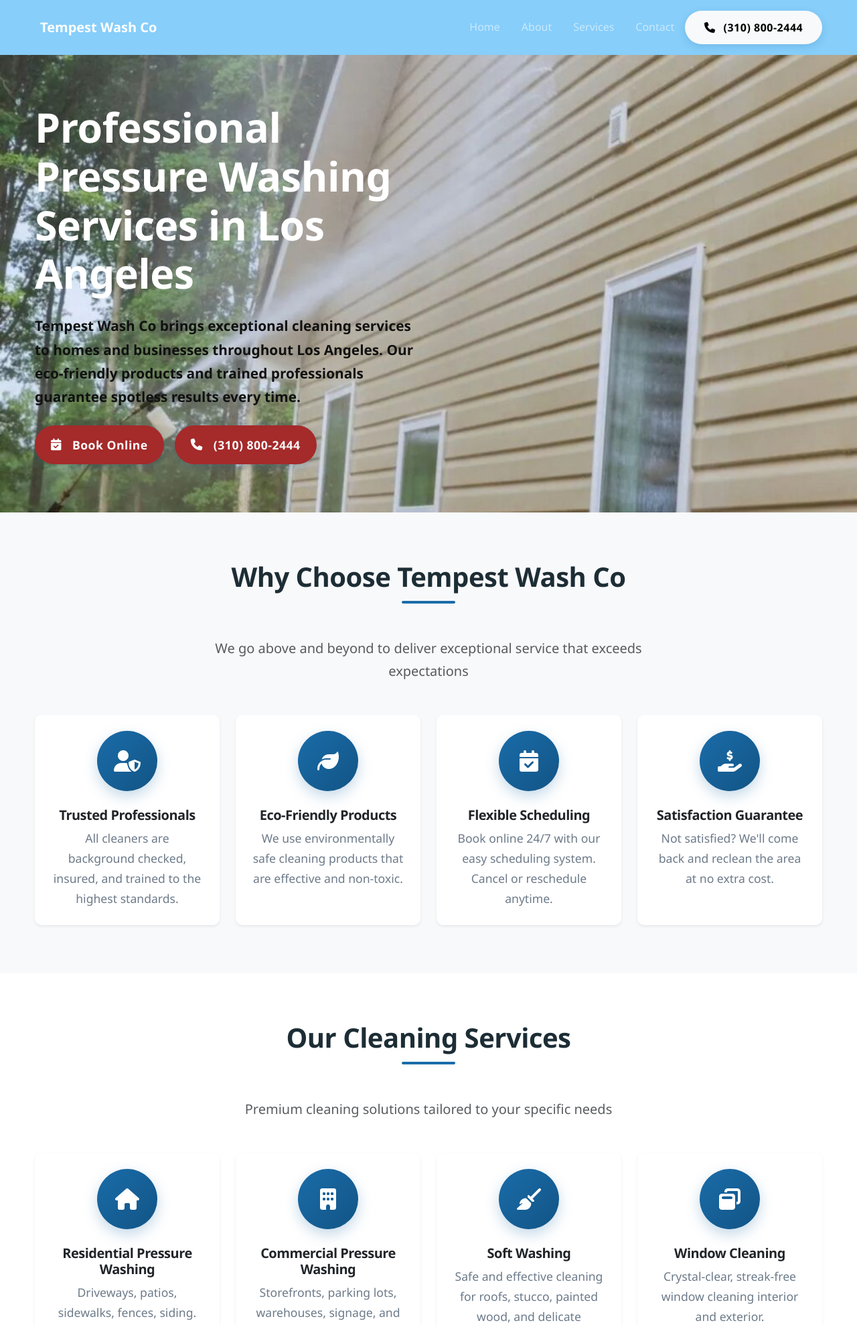
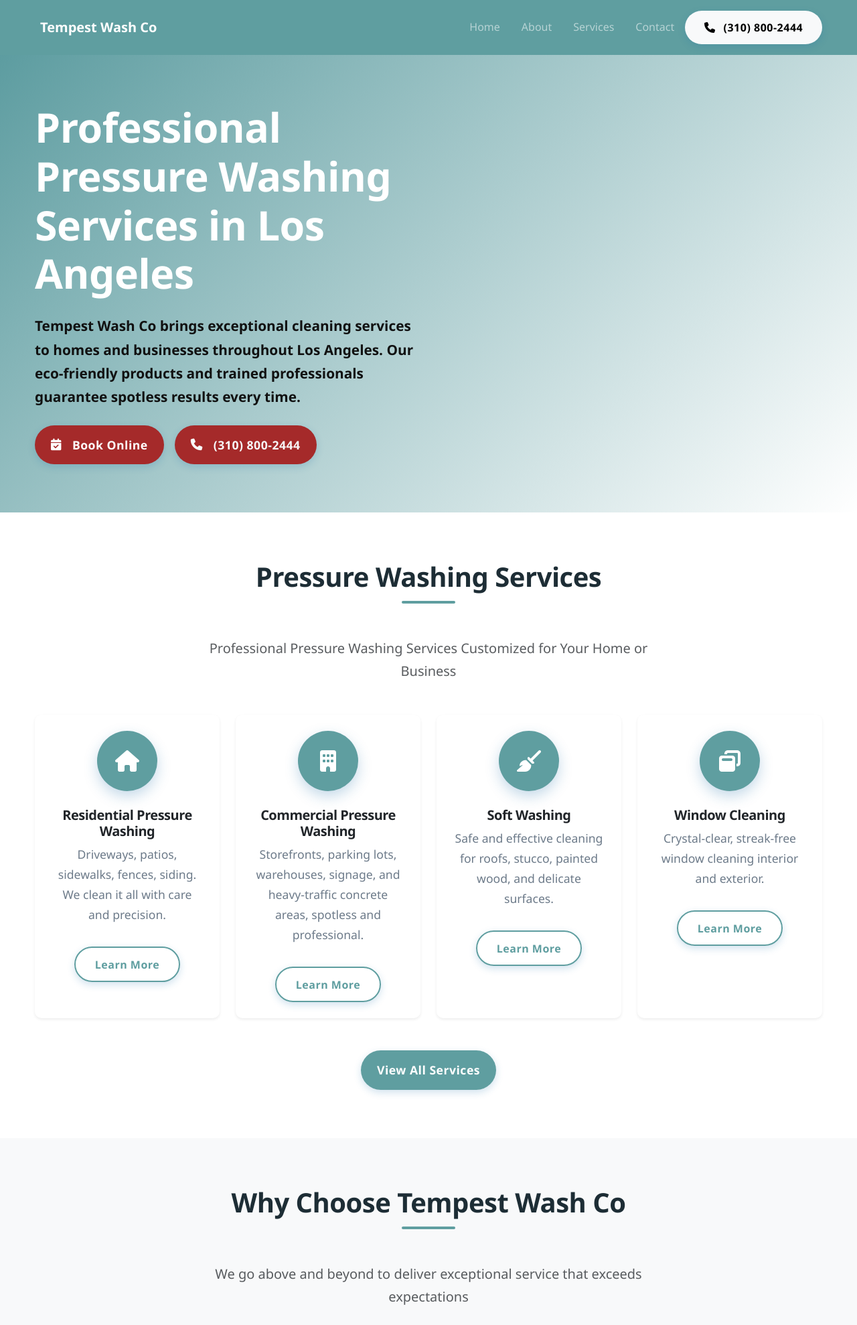
Before and after one commit to mirtazayev/TempestWashCo, a FastAPI app: page / in a window 1280 px wide. Shown: the top 1978 px of the page at 67% size. Run offline with FastAPI, Linux system fonts and the light colour scheme.

Commit message:
testing 2

```diff
--- a/main.py
+++ b/main.py
@@ -36,13 +36,13 @@ SERVICES = [
 TESTIMONIALS = [
     {"name": "Sarah Johnson", "rating": 5,
      "text": "Tempest Wash Co did an amazing job on my driveway and patio. Their team was professional, punctual, and used eco-friendly products, which I really appreciate.",
-     "image": "client1.jpg"},
+     "image": "tempestwashco.jpg"},
     {"name": "Michael Rodriguez", "rating": 5,
      "text": "Highly recommend for anyone needing pressure washing in LA!",
-     "image": "client2.jpg"},
+     "image": "tempestwashco.jpg"},
     {"name": "Emma Thompson", "rating": 5,
      "text": "Excellent service from start to finish! The team at Tempest Wash Co was thorough and careful with my home’s exterior. I love that they use environmentally safe cleaning solutions. My house looks spotless!",
-     "image": "client3.jpg"},
+     "image": "tempestwashco.jpg"},
 ]
 
 
--- a/static/styles.css
+++ b/static/styles.css
@@ -1,7 +1,7 @@
 /* static/css/style.css */
 :root {
-    --primary: #1a6ca9;
-    --primary-dark: #125485;
+    --primary: cadetblue;
+    --primary-dark: cadetblue;
     --primary-light: #e6f0f8;
     --secondary: #4a9d8c;
     --accent: #ff914d;
@@ -190,8 +190,8 @@ a:hover {
 /* Hero Section */
 .hero {
     padding: 150px 0 100px;
-    /*background: linear-gradient(135deg, rgba(26, 108, 169, 0.03) 0%, rgba(255, 255, 255, 1) 100%);*/
-    background: url('/static/images/background.png') center center / cover no-repeat;
+    background: cadetblue linear-gradient(135deg, rgba(26, 108, 169, 0.03) 0%, rgba(255, 255, 255, 1) 100%);
+    /*background: url('/static/images/background.png') center center / cover no-repeat;*/
 
     position: relative;
     overflow: hidden;
@@ -495,7 +495,7 @@ a:hover {
 
 /* Override your navbar background to keep Bootstrap primary */
 .navbar {
-    background-color: lightskyblue !important; /* use Bootstrap's primary color */
+    background-color: cadetblue !important; /* use Bootstrap's primary color */
     position: sticky;
 }
 
--- a/templates/base.html
+++ b/templates/base.html
@@ -99,13 +99,12 @@
             <div class="col-lg-3 col-md-4 mb-4">
                 <h5 class="mb-3">Services</h5>
                 <ul class="list-unstyled">
-                    <li class="mb-2"><a href="/services#residential" class="text-white text-decoration-none">Residential
+                    <li class="mb-2"><a href="/services/residential" class="text-white text-decoration-none">Residential
                         Cleaning</a></li>
-                    <li class="mb-2"><a href="/services#commercial" class="text-white text-decoration-none">Commercial
+                    <li class="mb-2"><a href="/services/commercial" class="text-white text-decoration-none">Commercial
                         Cleaning</a></li>
-                    <li class="mb-2"><a href="/services#deep" class="text-white text-decoration-none">Deep Cleaning</a>
-                    </li>
-                    <li class="mb-2"><a href="/services#move" class="text-white text-decoration-none">Move In/Out</a>
+                    <li class="mb-2"><a href="/services/window" class="text-white text-decoration-none">Window
+                        Cleaning</a>
                     </li>
                 </ul>
             </div>
--- a/templates/index.html
+++ b/templates/index.html
@@ -29,74 +29,14 @@
         </div>
     </section>
 
-    <!-- Why Choose Us -->
-    <section class="bg-light py-5">
-        <div class="container py-4">
-            <div class="text-center mb-5">
-                <h2 class="section-title position-relative d-inline-block pb-3">Why Choose Tempest Wash Co</h2>
-                <p class="lead text-muted mx-auto" style="max-width: 700px;">We go above and beyond to deliver
-                    exceptional service that exceeds expectations</p>
-            </div>
-            <div class="row g-4">
-                <div class="col-md-6 col-lg-3">
-                    <div class="card h-100 border-0 shadow-sm">
-                        <div class="card-body text-center p-4">
-                            <div class="icon-bg bg-primary mb-4">
-                                <i class="fas fa-user-shield fa-2x text-white"></i>
-                            </div>
-                            <h5 class="card-title">Trusted Professionals</h5>
-                            <p class="card-text">All cleaners are background checked, insured, and trained to the
-                                highest standards.</p>
-                        </div>
-                    </div>
-                </div>
-                <div class="col-md-6 col-lg-3">
-                    <div class="card h-100 border-0 shadow-sm">
-                        <div class="card-body text-center p-4">
-                            <div class="icon-bg bg-primary mb-4">
-                                <i class="fas fa-leaf fa-2x text-white"></i>
-                            </div>
-                            <h5 class="card-title">Eco-Friendly Products</h5>
-                            <p class="card-text">We use environmentally safe cleaning products that are effective and
-                                non-toxic.</p>
-                        </div>
-                    </div>
-                </div>
-                <div class="col-md-6 col-lg-3">
-                    <div class="card h-100 border-0 shadow-sm">
-                        <div class="card-body text-center p-4">
-                            <div class="icon-bg bg-primary mb-4">
-                                <i class="fas fa-calendar-check fa-2x text-white"></i>
-                            </div>
-                            <h5 class="card-title">Flexible Scheduling</h5>
-                            <p class="card-text">Book online 24/7 with our easy scheduling system. Cancel or reschedule
-                                anytime.</p>
-                        </div>
-                    </div>
-                </div>
-                <div class="col-md-6 col-lg-3">
-                    <div class="card h-100 border-0 shadow-sm">
-                        <div class="card-body text-center p-4">
-                            <div class="icon-bg bg-primary mb-4">
-                                <i class="fas fa-hand-holding-usd fa-2x text-white"></i>
-                            </div>
-                            <h5 class="card-title">Satisfaction Guarantee</h5>
-                            <p class="card-text">Not satisfied? We'll come back and reclean the area at no extra
-                                cost.</p>
-                        </div>
-                    </div>
-                </div>
-            </div>
-        </div>
-    </section>
 
     <!-- Services Preview -->
     <section class="py-5">
         <div class="container py-4">
             <div class="text-center mb-5">
-                <h2 class="section-title position-relative d-inline-block pb-3">Our Cleaning Services</h2>
-                <p class="lead text-muted mx-auto" style="max-width: 700px;">Premium cleaning solutions tailored to your
-                    specific needs</p>
+                <h2 class="section-title position-relative d-inline-block pb-3">Pressure Washing Services</h2>
+                <p class="lead text-muted mx-auto" style="max-width: 700px;">Professional Pressure Washing Services
+                    Customized for Your Home or Business</p>
             </div>
             <div class="row g-4">
                 {% for service in services %}
@@ -117,6 +57,66 @@
             </div>
             <div class="text-center mt-5">
                 <a href="/services" class="btn btn-primary btn-lg px-4">View All Services</a>
+            </div>
+        </div>
+    </section>
+    <!-- Why Choose Us -->
+    <section class="bg-light py-5">
+        <div class="container py-4">
+            <div class="text-center mb-5">
+                <h2 class="section-title position-relative d-inline-block pb-3">Why Choose Tempest Wash Co</h2>
+                <p class="lead text-muted mx-auto" style="max-width: 700px;">We go above and beyond to deliver
+                    exceptional service that exceeds expectations</p>
+            </div>
+            <div class="row g-4">
+                <div class="col-md-6 col-lg-3">
+                    <div class="card h-100 border-0 shadow-sm">
+                        <div class="card-body text-center p-4">
+                            <div class="icon-bg bg-primary mb-4">
+                                <i class="fas fa-user-shield fa-2x text-white"></i>
+                            </div>
+                            <h5 class="card-title">Trusted Pressure Washing Expertss</h5>
+                            <p class="card-text">Our certified and insured technicians are background-checked and
+                                trained to deliver exceptional, reliable cleaning results every time.</p>
+                        </div>
+                    </div>
+                </div>
+                <div class="col-md-6 col-lg-3">
+                    <div class="card h-100 border-0 shadow-sm">
+                        <div class="card-body text-center p-4">
+                            <div class="icon-bg bg-primary mb-4">
+                                <i class="fas fa-leaf fa-2x text-white"></i>
+                            </div>
+                            <h5 class="card-title">Eco-Friendly Pressure Washing Solutions</h5>
+                            <p class="card-text">We use safe, environmentally friendly cleaning products that protect
+                                your property and the planet without compromising on power.</p>
+                        </div>
+                    </div>
+                </div>
+                <div class="col-md-6 col-lg-3">
+                    <div class="card h-100 border-0 shadow-sm">
+                        <div class="card-body text-center p-4">
+                            <div class="icon-bg bg-primary mb-4">
+                                <i class="fas fa-calendar-check fa-2x text-white"></i>
+                            </div>
+                            <h5 class="card-title">Flexible Scheduling for Your Convenience</h5>
+                            <p class="card-text">Book your pressure washing service online 24/7. Easily cancel or
+                                reschedule to fit your busy lifestyle.</p>
+                        </div>
+                    </div>
+                </div>
+                <div class="col-md-6 col-lg-3">
+                    <div class="card h-100 border-0 shadow-sm">
+                        <div class="card-body text-center p-4">
+                            <div class="icon-bg bg-primary mb-4">
+                                <i class="fas fa-hand-holding-usd fa-2x text-white"></i>
+                            </div>
+                            <h5 class="card-title">Satisfaction Guarantee</h5>
+                            <p class="card-text">If you're not completely satisfied, we’ll return promptly to rewash the
+                                area at no additional cost—your happiness is our priority.</p>
+                        </div>
+                    </div>
+                </div>
             </div>
         </div>
     </section>
@@ -159,16 +159,19 @@
     </section>
 
     <!-- CTA Section -->
-    <section class="py-5 bg-primary text-white">
+    <section class="py-5 bg-light text-dark">
         <div class="container">
             <div class="row align-items-center">
                 <div class="col-lg-8 mb-4 mb-lg-0">
                     <h3 class="mb-3">Ready for a spotless space?</h3>
-                    <p class="lead mb-0">Contact us today for a free estimate and experience the Tempest Wash Co
-                        difference!</p>
+                    <p class="lead mb-0">
+                        Contact us today for a free estimate and experience the Tempest Wash Co difference!
+                    </p>
                 </div>
                 <div class="col-lg-4 text-lg-end">
-                    <a href="/contact" class="btn btn-light btn-lg px-4 py-3">Get Free Quote</a>
+                    <a href="/contact" class="btn btn-primary btn-lg px-4 py-3 fw-bold">
+                        Get Free Quote
+                    </a>
                 </div>
             </div>
         </div>
```
Also changed, not shown: static/images/tempestwashco.jpg (added). Lines whose indentation alone changed are shown as unchanged.
